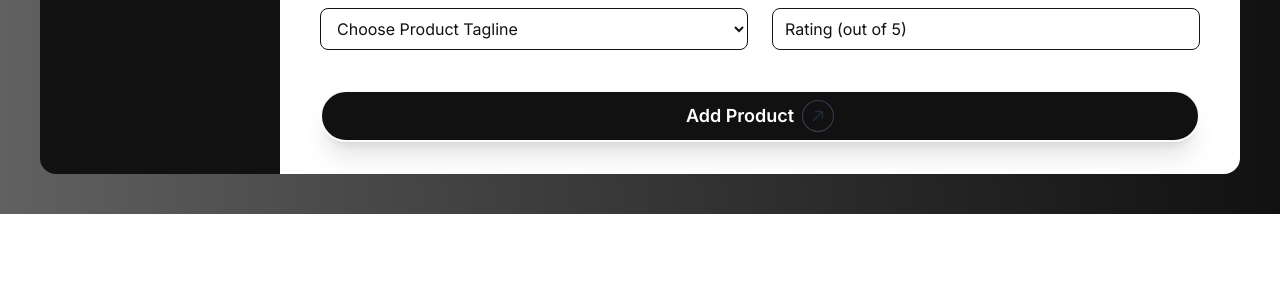
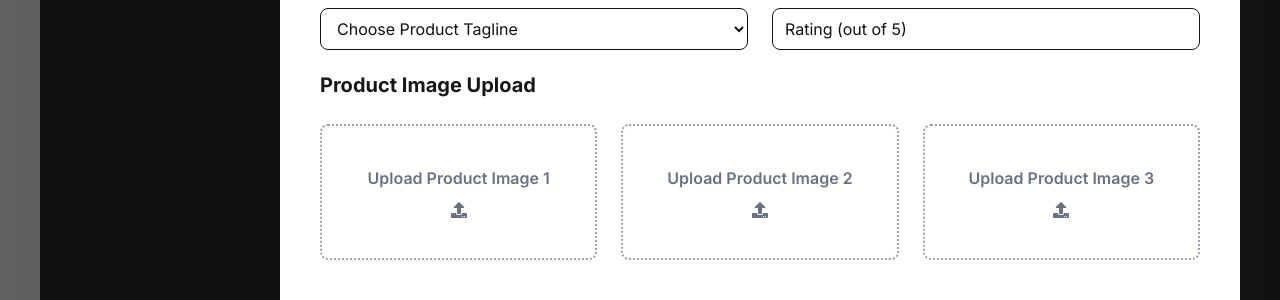
Before and after one commit to SajeedAninda/Tech-Gear, a Next.js app: page /add-product in a window 1280 px wide. Shown: the part 603-903 px from the top of the page. Before the commit the page ends 817 px from the top, so only its background shows below. Built offline with nearby package versions, Linux system fonts and the light colour scheme; no server answers.

Commit message:
Created design to add 3 Images for product

```diff
--- a/src/components/Admin/AddProduct.jsx
+++ b/src/components/Admin/AddProduct.jsx
@@ -1,6 +1,7 @@
 'use client'
 import React, { useState } from 'react'
 import useAxiosInstance from '../Hooks/useAxiosInstance'
+import { FaUpload } from 'react-icons/fa'
 
 const gadgetData = {
   Smartphones: [
@@ -70,12 +71,26 @@ const gadgetData = {
 const AddProduct = () => {
   const [selectedCategory, setSelectedCategory] = useState('')
   const [selectedBrand, setSelectedBrand] = useState('')
+  const [selectedImage, setSelectedImage] = useState(null)
+  const [preview, setPreview] = useState(null)
   const axiosInstance = useAxiosInstance()
   let currentTime = new Date()
 
   const handleCategoryChange = e => {
     setSelectedCategory(e.target.value)
     setSelectedBrand('')
+  }
+
+  const handleImageChange = e => {
+    const file = e.target.files[0]
+    if (file && file.type.startsWith('image/')) {
+      setSelectedImage(file)
+      setPreview(URL.createObjectURL(file))
+    } else {
+      setSelectedImage(null)
+      setPreview(null)
+      toast.error('Please upload a valid image')
+    }
   }
 
   const handleAddProduct = async e => {
@@ -141,7 +156,6 @@ const AddProduct = () => {
             />
           </div>
         </div>
-
         <div>
           <h2 className='text-[20px] font-bold'>Product Category</h2>
           <div className='grid grid-cols-1 md:grid-cols-2 gap-6 mt-3'>
@@ -190,7 +204,7 @@ const AddProduct = () => {
             </select>
           </div>
         </div>
-
+        {/* PRICING AND GENERAL  */}
         <div>
           <h2 className='text-[20px] font-bold'>Pricing and General</h2>
           <div className='grid grid-cols-1 md:grid-cols-2 gap-6 mt-3'>
@@ -241,7 +255,98 @@ const AddProduct = () => {
             />
           </div>
         </div>
+        {/* PRODUCT IMAGE UPLOADING */}
+        <div>
+          <h2 className='text-[20px] font-bold'>Product Image Upload</h2>
+          <div className='grid grid-cols-1 lg:grid-cols-3 gap-6'>
+            {/* Image Upload Section 1*/}
+            <div className='mt-6'>
+              <input
+                type='file'
+                id='fileInput'
+                className='hidden'
+                accept='image/*'
+                onChange={handleImageChange}
+              />
+              <label htmlFor='fileInput' className='cursor-pointer'>
+                <div className='w-full border-2 border-dotted border-gray-400 p-10 rounded-lg flex flex-col justify-center items-center gap-3 hover:bg-gray-200 transition-all duration-200'>
+                  {preview ? (
+                    <img
+                      src={preview}
+                      alt='Preview'
+                      className='w-20 h-20 object-cover rounded-full'
+                    />
+                  ) : (
+                    <>
+                      <p className='text-gray-500 font-semibold'>
+                        Upload Product Image 1
+                      </p>
+                      <FaUpload className='text-gray-500' />
+                    </>
+                  )}
+                </div>
+              </label>
+            </div>
 
+            {/* Image Upload Section 2*/}
+            <div className='mt-6'>
+              <input
+                type='file'
+                id='fileInput'
+                className='hidden'
+                accept='image/*'
+                onChange={handleImageChange}
+              />
+              <label htmlFor='fileInput' className='cursor-pointer'>
+                <div className='w-full border-2 border-dotted border-gray-400 p-10 rounded-lg flex flex-col justify-center items-center gap-3 hover:bg-gray-200 transition-all duration-200'>
+                  {preview ? (
+                    <img
+                      src={preview}
+                      alt='Preview'
+                      className='w-20 h-20 object-cover rounded-full'
+                    />
+                  ) : (
+                    <>
+                      <p className='text-gray-500 font-semibold'>
+                        Upload Product Image 2
+                      </p>
+                      <FaUpload className='text-gray-500' />
+                    </>
+                  )}
+                </div>
+              </label>
+            </div>
+
+            {/* Image Upload Section 3*/}
+            <div className='mt-6'>
+              <input
+                type='file'
+                id='fileInput'
+                className='hidden'
+                accept='image/*'
+                onChange={handleImageChange}
+              />
+              <label htmlFor='fileInput' className='cursor-pointer'>
+                <div className='w-full border-2 border-dotted border-gray-400 p-10 rounded-lg flex flex-col justify-center items-center gap-3 hover:bg-gray-200 transition-all duration-200'>
+                  {preview ? (
+                    <img
+                      src={preview}
+                      alt='Preview'
+                      className='w-20 h-20 object-cover rounded-full'
+                    />
+                  ) : (
+                    <>
+                      <p className='text-gray-500 font-semibold'>
+                        Upload Product Image 3
+                      </p>
+                      <FaUpload className='text-gray-500' />
+                    </>
+                  )}
+                </div>
+              </label>
+            </div>
+          </div>
+        </div>
         <button
           type='submit'
           className='flex justify-center hover:bg-[#2e2e2e] w-full cursor-pointer px-10 py-2 mt-10 gap-2 items-center shadow-xl text-lg text-white hover:text-gray-300 bg-[#111111]  backdrop-blur-md lg:font-semibold isolation-auto border-gray-50 before:absolute before:w-full before:transition-all before:duration-700 before:hover:w-full before:-left-full before:hover:left-0 before:rounded-full before:bg-emerald-500 before:-z-10 before:aspect-square before:hover:scale-150 before:hover:duration-700 relative z-10  overflow-hidden border-2 rounded-full group'
```
